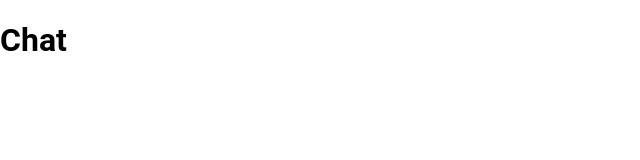
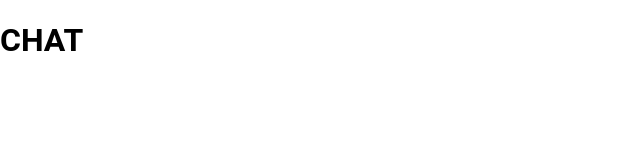
Before and after one commit to Th3At0nic/RealTime-ChatApp, a React (Create React App) app: page /chat in a window 1280 px wide. Shown: the top 160 px of the page, without its empty margins (0-640 px from the left). Built offline with nearby package versions, Linux system fonts and the light colour scheme.

Commit message:
test push

```diff
--- a/src/components/Chat/Chat.js
+++ b/src/components/Chat/Chat.js
@@ -12,7 +12,7 @@ const Chat = ({ location }) => {
     console.log(data);
   });
 
-  return <h1>Chat</h1>;
+  return <h1>CHAT</h1>;
 };
 
 export default Chat;
```
